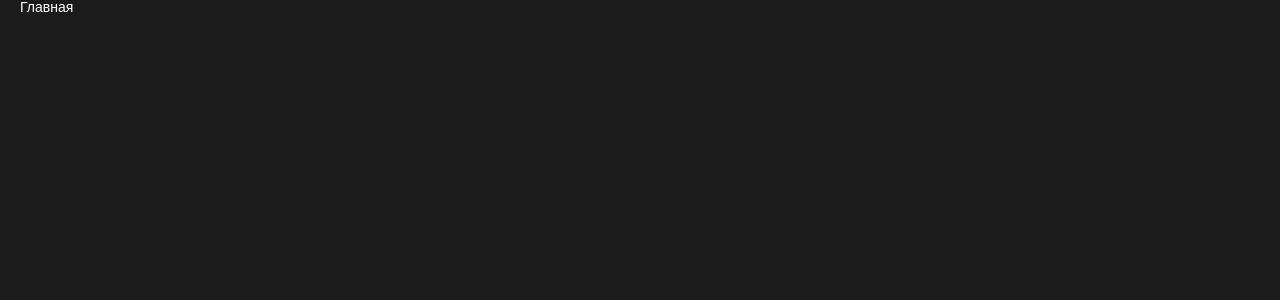
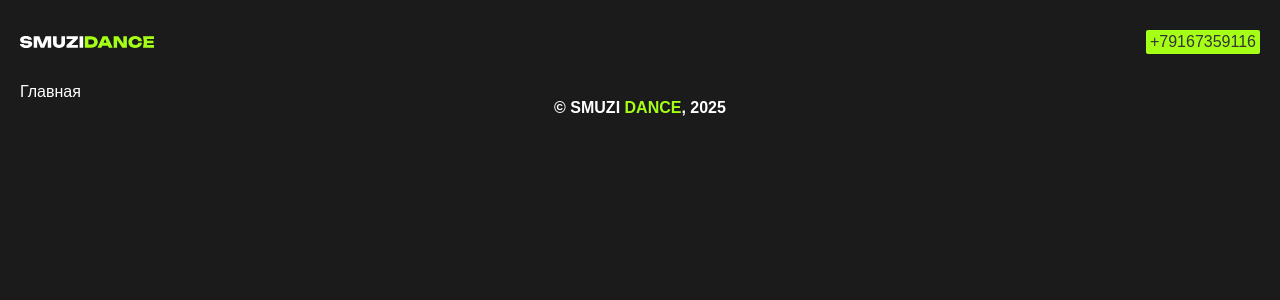
Before and after one commit to gsusha/smuzi-dance, a Nuxt app: page / in a window 1280 px wide. Shown: the top 300 px of the page. Built offline with nearby package versions, Linux system fonts and the light colour scheme.

Commit message:
feat: header & footer

```diff
--- a/assets/scss/_variables.scss
+++ b/assets/scss/_variables.scss
@@ -3,4 +3,6 @@ $font-family-secondary: 'Unbounded', sans-serif;
 
 
 $bg-color: #1B1B1B;
-$text-color: #FFFFFF;
+$text-color-primary: #FFFFFF;
+$text-color-secondary: #353535;
+$accent: #A6FF16;
--- a/assets/scss/index.scss
+++ b/assets/scss/index.scss
@@ -3,8 +3,9 @@
 @use 'mixins';
 
 body {
-  font-family: $font-family-primary;
-  background-color: $bg-color;
-  color: $text-color;
+  font-size: 16px;
+  font-family: variables.$font-family-primary;
+  background-color: variables.$bg-color;
+  color: variables.$text-color-primary;
   margin: 0;
 }
--- /dev/null
+++ b/components/base/Footer.vue
@@ -0,0 +1,20 @@
+<script lang="ts" setup>
+</script>
+
+<template>
+  <footer class="footer">
+    © SMUZI <span>DANCE</span>, 2025
+  </footer>
+</template>
+
+<style lang="scss" scoped>
+.footer {
+  text-align: center;
+  font-family: $font-family-secondary;
+  font-weight: 700;
+
+  span {
+    color: $accent
+  }
+}
+</style>
--- /dev/null
+++ b/components/base/Header.vue
@@ -0,0 +1,28 @@
+<script lang="ts" setup>
+import LogoImage from '~/assets/images/logo.svg'
+</script>
+
+<template>
+  <header class="header">
+    <LogoImage class="header__logo" />
+    <div class="header__phone">+79167359116</div>
+  </header>
+</template>
+
+<style lang="scss" scoped>
+.header {
+  display: flex;
+  align-items: center;
+  justify-content: space-between;
+  width: 100%;
+  padding: 30px 0;
+
+  &__phone {
+    background: $accent;
+    color: $text-color-secondary;
+    font-family: $font-family-secondary;
+    padding: 4px;
+    border-radius: 2px;
+  }
+}
+</style>
--- a/layouts/default.vue
+++ b/layouts/default.vue
@@ -2,7 +2,9 @@
 
 <template>
   <div class="layouts-default">
+    <BaseHeader />
     <slot/>
+    <BaseFooter />
   </div>
 </template>
 
--- a/nuxt.config.ts
+++ b/nuxt.config.ts
@@ -6,7 +6,7 @@ export default defineNuxtConfig({
     preset: 'static'
   },
   devtools: { enabled: true },
-  modules: ['@nuxt/eslint', '@nuxt/icon', '@nuxt/fonts'],
+  modules: ['@nuxt/eslint', '@nuxt/icon', '@nuxt/fonts', 'nuxt-svgo'],
   alias: {
     '@img': '/assets/img',
     '@ui': '/components/ui',
@@ -49,9 +49,30 @@ export default defineNuxtConfig({
       {
         name: 'Unbounded',
         provider: 'google',
-        weights: [800],
+        weights: [700, 800],
         styles: ['normal'],
       },
     ],
   },
+  svgo: {
+    autoImportPath: '@/assets/images/',
+    defaultImport: 'component',
+    svgoConfig: {
+      multipass: true,
+      plugins: [
+        {
+          name: 'preset-default',
+          params: {
+            overrides: {
+              inlineStyles: {
+                onlyMatchedOnce: false,
+              },
+              removeDoctype: false,
+              removeViewBox: false,
+            },
+          },
+        },
+      ],
+    },
+  },
 })
--- a/package.json
+++ b/package.json
@@ -15,6 +15,7 @@
     "@nuxt/fonts": "0.11.4",
     "@nuxt/icon": "2.1.0",
     "nuxt": "^4.1.3",
+    "nuxt-svgo": "4.2.6",
     "vue": "^3.5.22",
     "vue-router": "^4.6.3"
   },
```
Also changed, not shown: assets/images/logo.svg (added), 1 other file (tests, documents, lock files or other folders).
